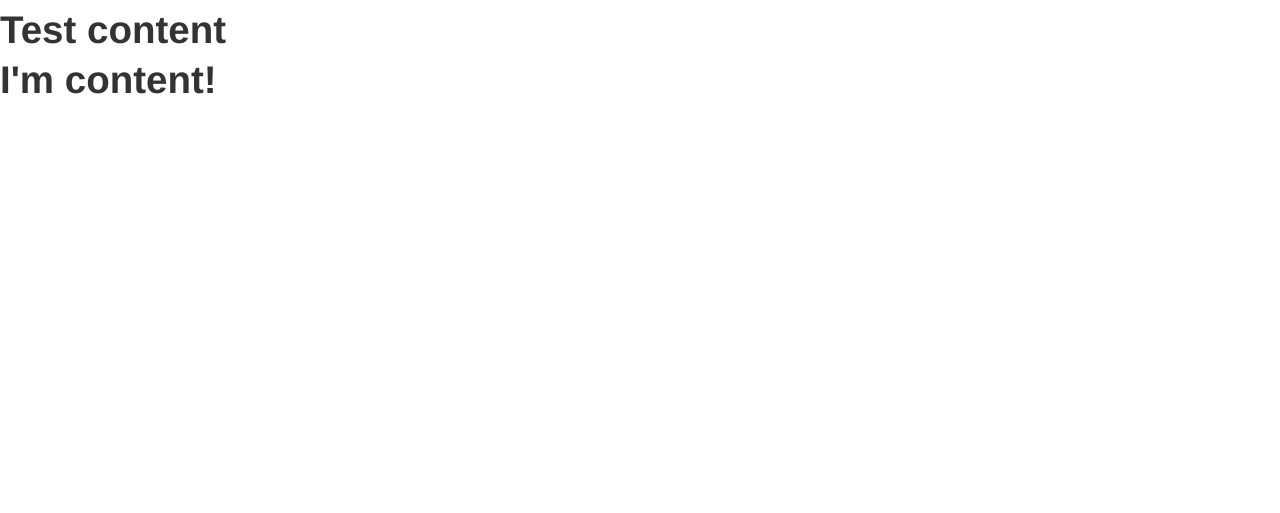
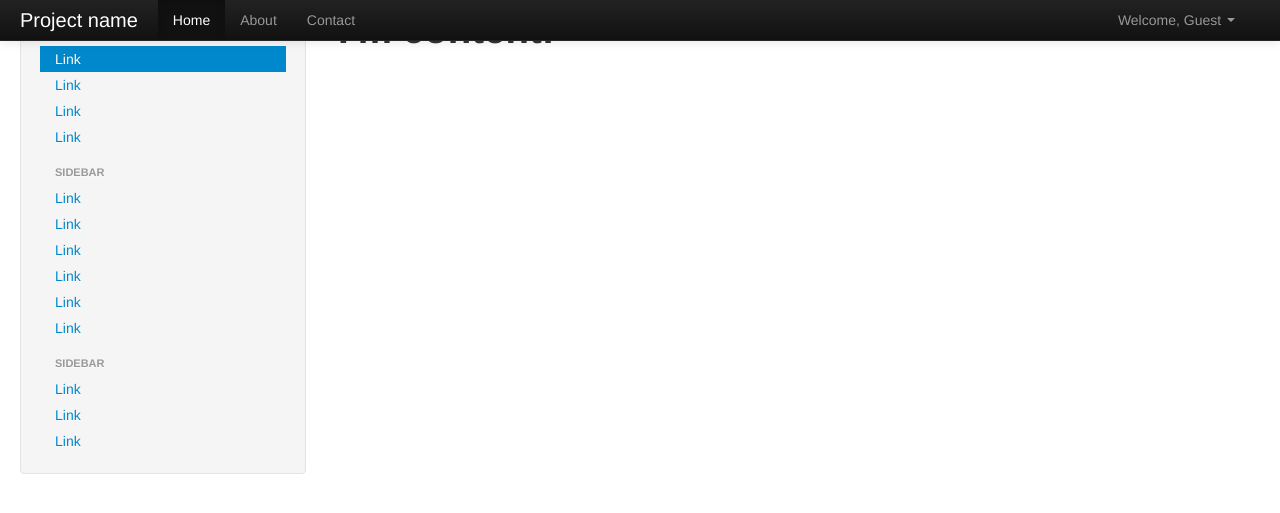
Before and after one commit to zamN/threescompany, a Django app: page / in a window 1280 px wide. Shown: the top 513 px of the page. Run offline with Django 3.2, Linux system fonts and the light colour scheme; some libraries are stand-ins or nearby versions.

Commit message:
Added navbar to base view

```diff
--- a/code/umagellan/UMagellan/templates/base.html
+++ b/code/umagellan/UMagellan/templates/base.html
@@ -4,25 +4,126 @@
 
 <html lang="en">
     <head>
-        <!-- Metadata -->
+        <!-- Page title -->
         <title>{% block title %}{% endblock %}</title>
+
+        <!-- Page charset -->
         <meta charset="UTF-8" />
+
+        <!-- Viewport size -->
         <meta name="viewport" content="width=device-width, initial-scale=1.0" />
 
-        <!-- Bootstrap -->
+        <!-- Bootstrap stylesheets -->
         <link rel="stylesheet" href="{% static 'lib/bootstrap/css/bootstrap.min.css' %}" />
         <link rel="stylesheet" href="{% static 'lib/bootstrap/css/bootstrap-responsive.min.css' %}" />
+
+        <!-- UMagellan stylesheets -->
+        <link rel="stylesheet" href="{% static 'css/master.css' %}" />
     </head>
     <body>
-        <h1>Test content</h1>
-        {% block content %}
+        <!-- Top navbar -->
+        <div class="navbar navbar-inverse navbar-fixed-top top-navbar">
+            <div class="navbar-inner">
+                <div class="container-fluid">
+                    <!-- Expand button -->
+                    <button type="button" class="btn btn-navbar" data-toggle="collapse" data-target=".nav-collapse">
+                        <span class="icon-bar"></span>
+                        <span class="icon-bar"></span>
+                        <span class="icon-bar"></span>
+                    </button>
 
-        {% endblock %}
+                    <!-- Brand name -->
+                    <a class="brand" href="#">Project name</a>
 
-        <!-- Scripts -->
+                    <!-- Nav links -->
+                    <div class="nav-collapse collapse">
+                        <!-- Static links -->
+                        <div class="static-links">
+                            <ul class="nav">
+                                <li class="active"><a href="#">Home</a></li>
+                                <li><a href="#about">About</a></li>
+                                <li><a href="#contact">Contact</a></li>
+                            </ul>
+                        </div>
+
+                        <!-- User links -->
+                        <div class="user-links pull-right">
+                            <span class="logged-in">
+                                <!-- If user is logged in -->
+                                <ul class="nav">
+                                    <li class="dropdown">
+                                        <a href="#" class="dropdown-toggle">Welcome, <span class="umagellan-user-name"></span> <b class="caret"></b></a>
+                                        <ul class="dropdown-menu" data-toggle="dropdown">
+                                            <li><a href="#">Account</a></li>
+                                            <li><a href="#">Logout</a></li>
+                                        </ul>
+                                    </li>
+                                </ul>
+                            </span>
+                            <span class="not-logged-in">
+                                <!-- If user is not logged in -->
+                                <ul class="nav">
+                                    <li class="dropdown">
+                                        <a href="#" class="dropdown-toggle">Welcome, Guest <b class="caret"></b></a>
+                                        <ul class="dropdown-menu" data-toggle="dropdown">
+                                            <li><a href="#">Login</a></li>
+                                            <li><a href="#">Register</a></li>
+                                        </ul>
+                                    </li>
+                                </ul>
+                            </span>
+                        </div>
+                    </div>
+                </div>
+            </div>
+        </div>
+
+        <!-- Main content -->
+        <div class="container-fluid main-content">
+            <div class="row-fluid">
+                <!-- Sidebar menu -->
+                <div class="span3">
+                    <div class="well sidebar-nav">
+                        <ul class="nav nav-list">
+                            <li class="nav-header">Sidebar</li>
+                                <li class="active"><a href="#">Link</a></li>
+                                <li><a href="#">Link</a></li>
+                                <li><a href="#">Link</a></li>
+                                <li><a href="#">Link</a></li>
+                            <li class="nav-header">Sidebar</li>
+                                <li><a href="#">Link</a></li>
+                                <li><a href="#">Link</a></li>
+                                <li><a href="#">Link</a></li>
+                                <li><a href="#">Link</a></li>
+                                <li><a href="#">Link</a></li>
+                                <li><a href="#">Link</a></li>
+                            <li class="nav-header">Sidebar</li>
+                                <li><a href="#">Link</a></li>
+                                <li><a href="#">Link</a></li>
+                                <li><a href="#">Link</a></li>
+                        </ul>
+                    </div>
+                </div>
+
+                <!-- View content -->
+                <div class="span9">
+                    {% block content %}
+
+                    {% endblock %}
+                </div>
+            </div>
+        </div>
+
+        <!-- jQuery script -->
         <script src="{% static 'lib/jquery/jquery.min.js' %}"></script>
+
+        <!-- Bootstrap script -->
         <script src="{% static 'lib/bootstrap/js/bootstrap.min.js' %}"></script>
-        {% block extra_scripts %}
-        {% endblock %}
+
+        <!-- Cookie script -->
+        <script src="{% static 'lib/cookie/jquery.cookie.js' %}"></script>
+
+        <!-- Navbar script -->
+        <script src="{% static 'js/navbar.js' %}"></script>
     </body>
 </html>
```
Also changed, not shown: 2 other files.
